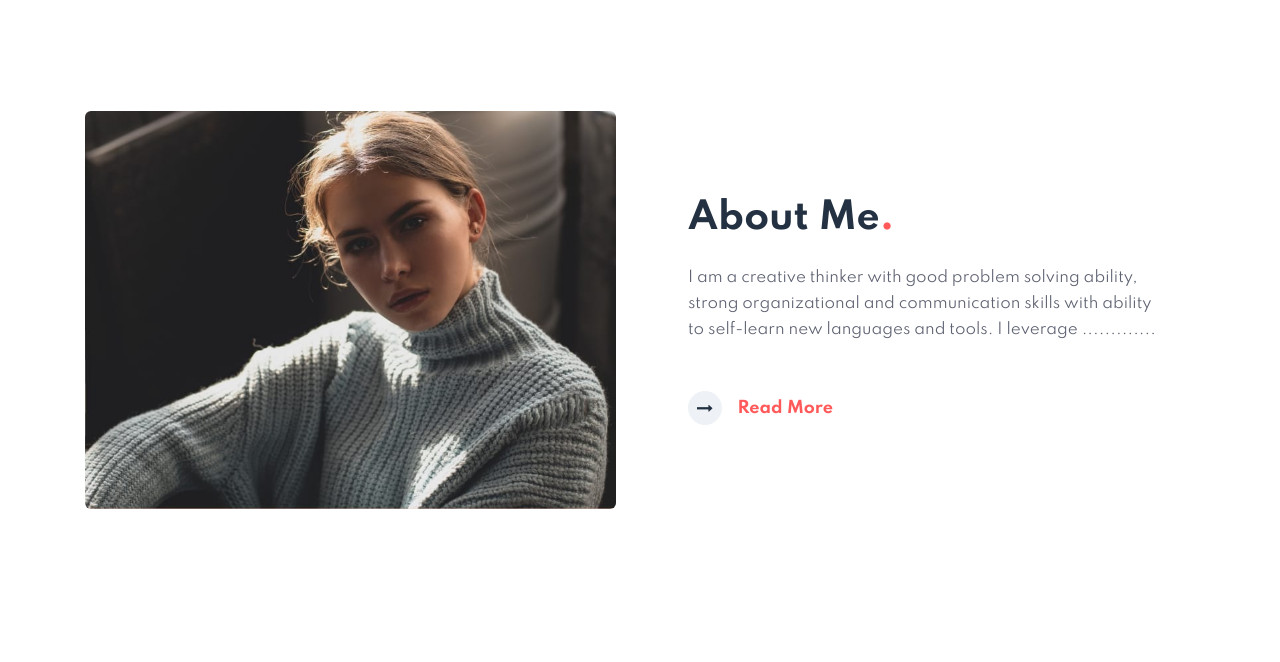
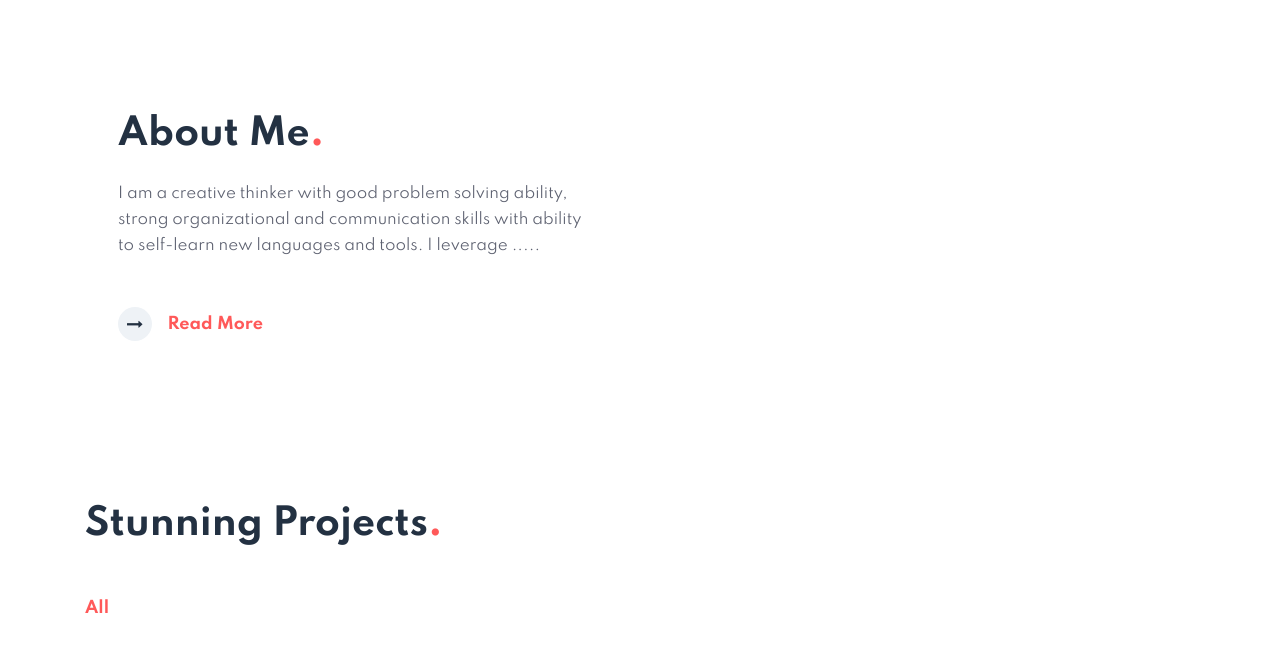
Before and after one commit to evergreen2001/idoevergreen, a plain HTML site: page index.html in a window 1280 px wide. Shown: the part 801-1463 px from the top of the page. Drawn offline with Linux system fonts and the light colour scheme.

Commit message:
deletd files'

```diff
--- a/index.html
+++ b/index.html
@@ -80,15 +80,13 @@
 		<div class="container py-lg-3">
 			<!-- /row-->
 			<div class="content-photo-grids row mt-lg-5 mt-4">
-				<div class="photo-6-inf-left col-lg-6 pr-lg-4">
-					<img src="assets/images/ab.jpg" class="img-fluid" alt="">
-				</div>
+
 				<div class="photo-6-inf-right col-lg-6 text-left pl-lg-5">
 
 					<h3 class="hny-title">
 						About Me<span class="dot-1">.</span></h3>
 					<p>I am a creative thinker with good problem solving ability, strong organizational and
-						communication skills with ability to self-learn new languages and tools. I leverage .............</p>
+						communication skills with ability to self-learn new languages and tools. I leverage .....</p>
 					<div class="read-more mt-lg-5 mt-4">
 						<a href="about.html" class="read-more">
 							<span class="more_icon fa fa-long-arrow-right"></span>
```
Also changed, not shown: about.html (+2 -4 lines), assets/images/1.jpg (deleted), assets/images/2.jpg (deleted), assets/images/3.jpg (deleted), assets/images/4.jpg (deleted), assets/images/ab.jpg (deleted), assets/images/admin.jpg (deleted), assets/images/banner.jpg (deleted), assets/images/banner2.jpg (deleted), assets/images/banner3.jpg (deleted), assets/images/clients.jpg (deleted), assets/images/img.jpg (deleted), assets/images/serve.jpg (deleted), assets/images/sprite.png (deleted), 3 more files.
